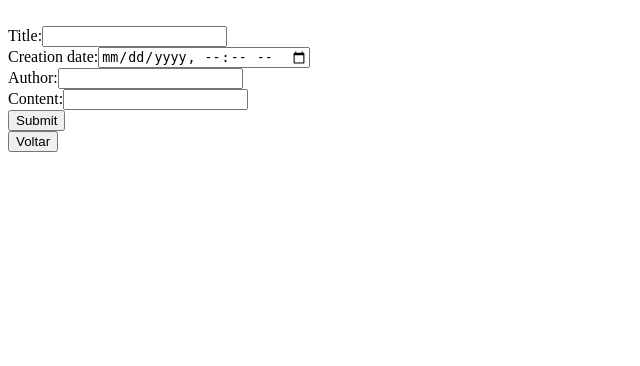
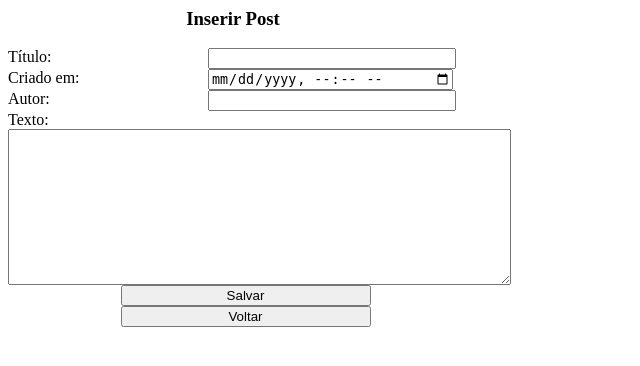
Before and after one commit to guilhermefbarbosa/training-api, a Python web app: template app/templates/newpost.html in a window 1280 px wide. Shown: the top 366 px of the page, without its empty margins (0-640 px from the left). Run offline with Jinja, Linux system fonts and the light colour scheme; the template is opened without the code that fills it, so the values that code supplies are empty.

Commit message:
html adjustments
Adicionado uma micro melhoria em css para melhor visualizar as telas de newpost e listposts

todo:(ainda) refatorar para ter controllers services e viewers separados

```diff
--- a/app/api/__init__.py
+++ b/app/api/__init__.py
@@ -8,6 +8,6 @@ api = Api(
     blueprint,
     title='training-api',
     version='0.0.1',
-    description='Testing for flask apis',
+    description='Testing exercice for flask apis',
 )
 api.add_namespace(api_post, path='/posts')
--- /dev/null
+++ b/app/static/formStyles.css
@@ -0,0 +1,48 @@
+@charset "UTF-8";
+button{
+	display: inline-block;
+	width: 250px;
+	text-allign: center;
+	  margin:0;
+	  position: relative;
+	  top:50%;
+	  left:25%;
+}
+label{
+    display: inline-block;
+    float: left;
+    clear: left;
+    width: 200px;
+    text-align: left;
+}
+input {
+  display: inline-block;
+  float: left;
+  width: 240px;
+}
+textarea {
+  display: inline-block;
+  float: left;
+}
+select {
+  display: inline-block;
+  float: left;
+}
+h3 {
+	  text-align: center;
+	  margin:0;
+	  top:50%;
+	  left:25%;
+}
+section{
+	width:450px;
+}
+.table {
+	display: table;
+}
+.table>* {
+	display: table-row;
+}
+.table>*>* {
+	display: table-cell;
+}
--- /dev/null
+++ b/app/static/menuStyles.css
@@ -0,0 +1,6 @@
+@charset "UTF-8";
+.button{
+	display: inline-block;
+	width: 200px;
+	color: red;
+}
--- a/app/templates/newpost.html
+++ b/app/templates/newpost.html
@@ -1,17 +1,26 @@
 <!DOCTYPE html>
 <html lang="en">
 <head>
+    <link rel="stylesheet" type="text/css" href="/static/formStyles.css"/>
     <meta charset="UTF-8">
     <title>New Post</title>
 </head>
+
 <body>
-<form action="add" method="post">
-  <br><td>Title:<input type = 'text' id = 'title' name='title'></td>
-  <br><td>Creation date:<input type = 'datetime-local' id = 'created_on' name='created_on'></td>
-  <br><td>Author:<input type = 'text' id = 'author' name='author'></td>
-  <br><td>Content:<input type = 'text' id = 'text' name='text'></td>
-<br><button>Submit</button>
-</form>
-<form action="/api/posts/get" method = "get"><button>Voltar</button></form>
+    <section>
+        <h3>Inserir Post</h3><br>
+        <div class>
+            <form action="/api/posts/add" method="post">
+                <label for="title"> Título:</label><input type = 'text' id = 'title' name='title'><br>
+                <label for="created_on"> Criado em:</label><input type = 'datetime-local' id = 'created_on' name='created_on'><br>
+                <label for="author"> Autor:</label><input type = 'text' id = 'author' name='author'><br>
+                <label for="text"> Texto:</label><textarea id = 'text' class="text" rows="10" cols="60" name='text'></textarea>
+                <br><br>
+                <button>Salvar</button>
+            </form>
+            <form action="/api/posts/get" method = "get"><button>Voltar</button></form>
+        </div>
+    </section>
 </body>
+
 </html>
--- /dev/null
+++ b/settings.py
@@ -0,0 +1,4 @@
+DB_HOST='localhost'
+DB_USER='postgres'
+DB_PASSWORD='25101991'
+DB_NAME='training-api-db'
```
Also changed, not shown: app/__init__.py (+9 -2 lines), app/api/posts_api.py (+4 -4 lines), app/templates/postlist.html (+19 -12 lines), schema.sql (added, +7 -0 lines).
